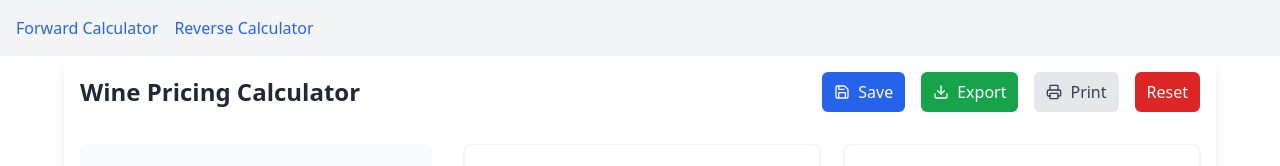
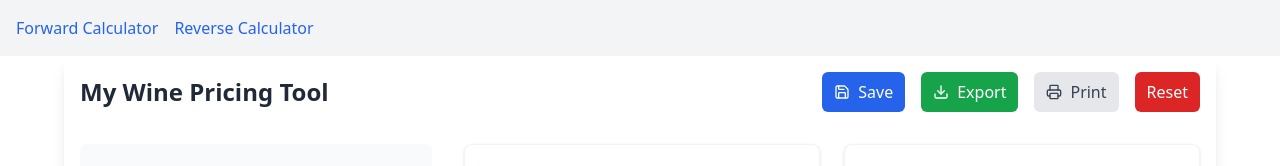
Before and after one commit to robbied112/Wine-Pricing-Calculator, a React (Create React App) app: page / in a window 1280 px wide. Shown: the top 166 px of the page. Built offline with nearby package versions, Linux system fonts and the light colour scheme; no server answers.

Commit message:
Changed title to My Wine Pricing Tool

```diff
--- a/src/components/WinePricingCalculator.js
+++ b/src/components/WinePricingCalculator.js
@@ -651,7 +651,7 @@ const WinePricingCalculator = () => {
   return (
     <div className="max-w-6xl mx-auto p-4 bg-white rounded-lg shadow-lg">
       <div className="flex flex-col md:flex-row justify-between items-center mb-8">
-        <h1 className="text-2xl font-bold text-gray-800">Wine Pricing Calculator</h1>
+      <h1 className="text-2xl font-bold text-gray-800">My Wine Pricing Tool</h1>
         <div className="flex space-x-4 mt-4 md:mt-0">
           <button
             className="flex items-center px-3 py-2 bg-blue-600 text-white rounded-md hover:bg-blue-700"
```
